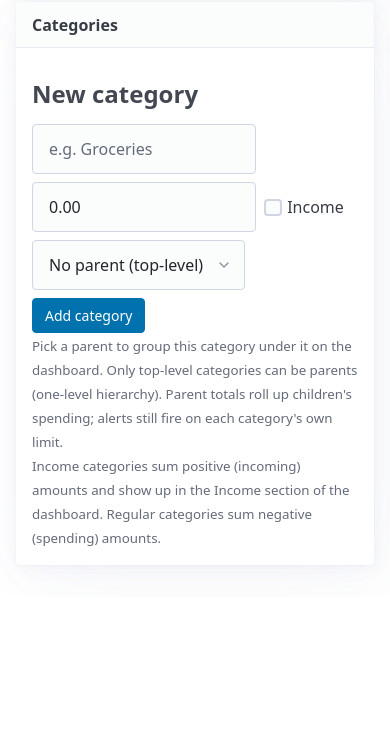
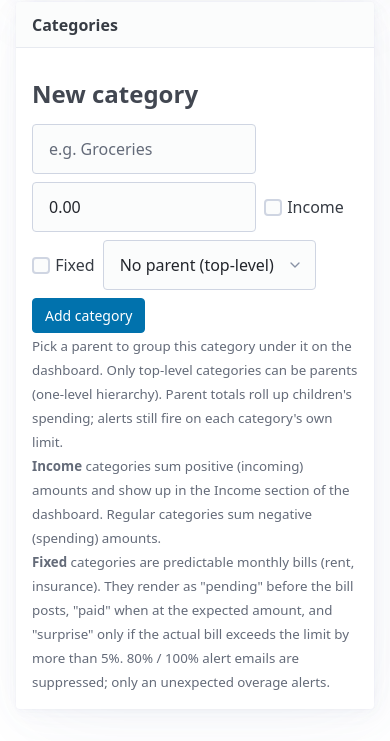
Before and after one commit to benkillski/budget-tracker, a FastAPI app: template app/templates/settings.html in a window 390 px wide; the page is wider, and only the part inside the window is pictured. Shown: the part 510-1251 px from the top of that part. Before the commit the page ends 1079 px from the top of that part, so only its background shows below. Run offline with FastAPI, Linux system fonts and the light colour scheme; the template is opened without the code that fills it, so the values that code supplies are empty; parts of the project's set-up code (start-up, migrations or seed data) failed here and were passed over; some libraries are stand-ins or nearby versions.

Commit message:
feat: fixed-cost category kind (T-014)
Fixed recurring bills (Rent, Auto Insurance, Phone, Internet) hit 100%
of their monthly limit every month — the current dashboard renders
that in red/warn colors as if it were overspending. New is_fixed flag
on Category reframes the signal:

- CategorySpend.fixed_state computes pending (below ~95% of limit, bill
  not yet posted), paid (at or very near the limit, bill posted as
  expected), or surprise (>105% of limit, unexpected overage).
- Dashboard renders fixed categories with pending/paid/surprise state
  tags and matching bar colors instead of ok/warn/over percent bars.
  Non-fixed categories keep the standard percentage display.
- sync_service suppresses the 80% and 100% alert thresholds for fixed
  categories (they'd fire every month on bill day as pure noise) and
  only fires an alert at >105% — the FIXED_SURPRISE_PCT constant.
- Settings: Fixed checkbox next to Income on both the edit and new
  category forms, with a help note.

Schema change: ALTER TABLE category ADD COLUMN is_fixed BOOLEAN NOT NULL
DEFAULT 0.

Co-Authored-By: Claude Opus 4.7 <noreply@anthropic.com>

```diff
--- a/app/models.py
+++ b/app/models.py
@@ -21,6 +21,7 @@ class Category(SQLModel, table=True):
     parent_id: Optional[int] = Field(default=None, foreign_key="category.id")
     monthly_limit_cents: int = Field(default=0)
     is_income: bool = Field(default=False)
+    is_fixed: bool = Field(default=False)
 
 
 class Rule(SQLModel, table=True):
--- a/app/routers/settings.py
+++ b/app/routers/settings.py
@@ -97,6 +97,7 @@ def create_category(
     name: str = Form(...),
     monthly_limit: str = Form("0"),
     is_income: bool = Form(False),
+    is_fixed: bool = Form(False),
     parent_id: str = Form(""),
     session: Session = Depends(get_session),
 ):
@@ -106,6 +107,7 @@ def create_category(
             name=name,
             monthly_limit_cents=to_cents(Decimal(monthly_limit)),
             is_income=is_income,
+            is_fixed=is_fixed,
             parent_id=parent,
         )
     )
@@ -119,6 +121,7 @@ def update_category(
     name: str = Form(...),
     monthly_limit: str = Form(...),
     is_income: bool = Form(False),
+    is_fixed: bool = Form(False),
     parent_id: str = Form(""),
     session: Session = Depends(get_session),
 ):
@@ -127,6 +130,7 @@ def update_category(
         category.name = name.strip()
         category.monthly_limit_cents = to_cents(Decimal(monthly_limit))
         category.is_income = is_income
+        category.is_fixed = is_fixed
         category.parent_id = _parse_parent_id(session, parent_id, self_id=category_id)
         session.add(category)
         session.commit()
--- a/app/templates/base.html
+++ b/app/templates/base.html
@@ -20,6 +20,14 @@
         .bar-fill.ok { background: #22c55e; }
         .bar-fill.warn { background: #f59e0b; }
         .bar-fill.over { background: #ef4444; }
+        /* Fixed-category states */
+        .bar-fill.pending { background: #94a3b8; }   /* slate — bill not yet posted */
+        .bar-fill.paid    { background: #22c55e; }   /* same green as "ok" — expected and done */
+        .bar-fill.surprise { background: #ef4444; }  /* same red — unexpected overage */
+        .state-tag { font-size: 0.75rem; padding: 0.1rem 0.4rem; border-radius: 0.25rem; margin-left: 0.4rem; vertical-align: middle; }
+        .state-tag.pending  { background: #475569; color: #e2e8f0; }
+        .state-tag.paid     { background: #16a34a; color: #ecfdf5; }
+        .state-tag.surprise { background: #dc2626; color: #fef2f2; }
 
         /* Row-level inline forms (per-category edit, per-rule edit, filter bar).
            Overrides Pico's default full-width form controls so they sit on one row. */
--- a/app/templates/settings.html
+++ b/app/templates/settings.html
@@ -42,6 +42,10 @@
                     <input type="checkbox" name="is_income" value="true" {% if category.is_income %}checked{% endif %}>
                     Income
                 </label>
+                <label>
+                    <input type="checkbox" name="is_fixed" value="true" {% if category.is_fixed %}checked{% endif %}>
+                    Fixed
+                </label>
                 <select name="parent_id">
                     <option value="">No parent</option>
                     {% for parent in potential_parents %}
@@ -72,6 +76,7 @@
         <input name="name" placeholder="e.g. Groceries" required>
         <input name="monthly_limit" placeholder="0.00" value="0.00" title="Monthly limit">
         <label><input type="checkbox" name="is_income" value="true"> Income</label>
+        <label><input type="checkbox" name="is_fixed" value="true"> Fixed</label>
         <select name="parent_id">
             <option value="">No parent (top-level)</option>
             {% for parent in potential_parents %}
@@ -87,8 +92,14 @@
     </small>
     <br>
     <small class="muted">
-        Income categories sum positive (incoming) amounts and show up in the Income section of the dashboard.
+        <strong>Income</strong> categories sum positive (incoming) amounts and show up in the Income section of the dashboard.
         Regular categories sum negative (spending) amounts.
+    </small>
+    <br>
+    <small class="muted">
+        <strong>Fixed</strong> categories are predictable monthly bills (rent, insurance). They render as "pending" before
+        the bill posts, "paid" when at the expected amount, and "surprise" only if the actual bill exceeds the limit
+        by more than 5%. 80% / 100% alert emails are suppressed; only an unexpected overage alerts.
     </small>
 </article>
 {% endblock %}
```
Also changed, not shown: app/budget_calc.py (+17 -0 lines), app/sync_service.py (+8 -2 lines), app/templates/home.html (+18 -0 lines), tests/test_budget_calc.py (+32 -0 lines), tests/test_sync_service.py (+46 -0 lines), .story/tickets/T-014.json (added).
